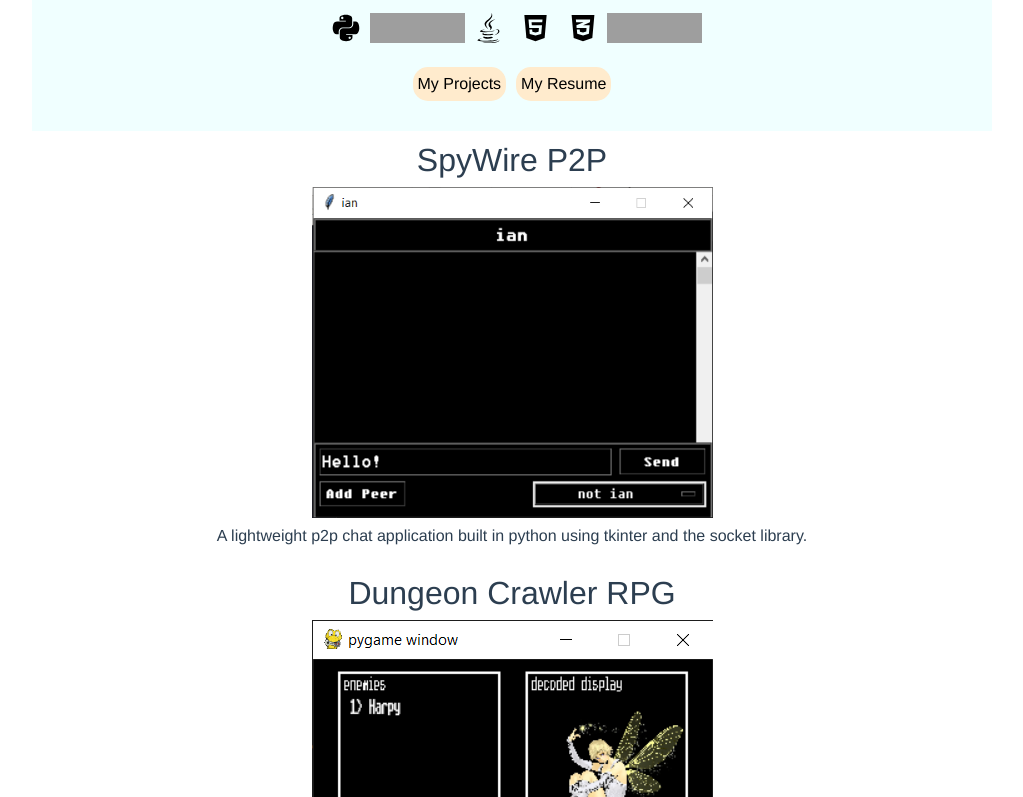
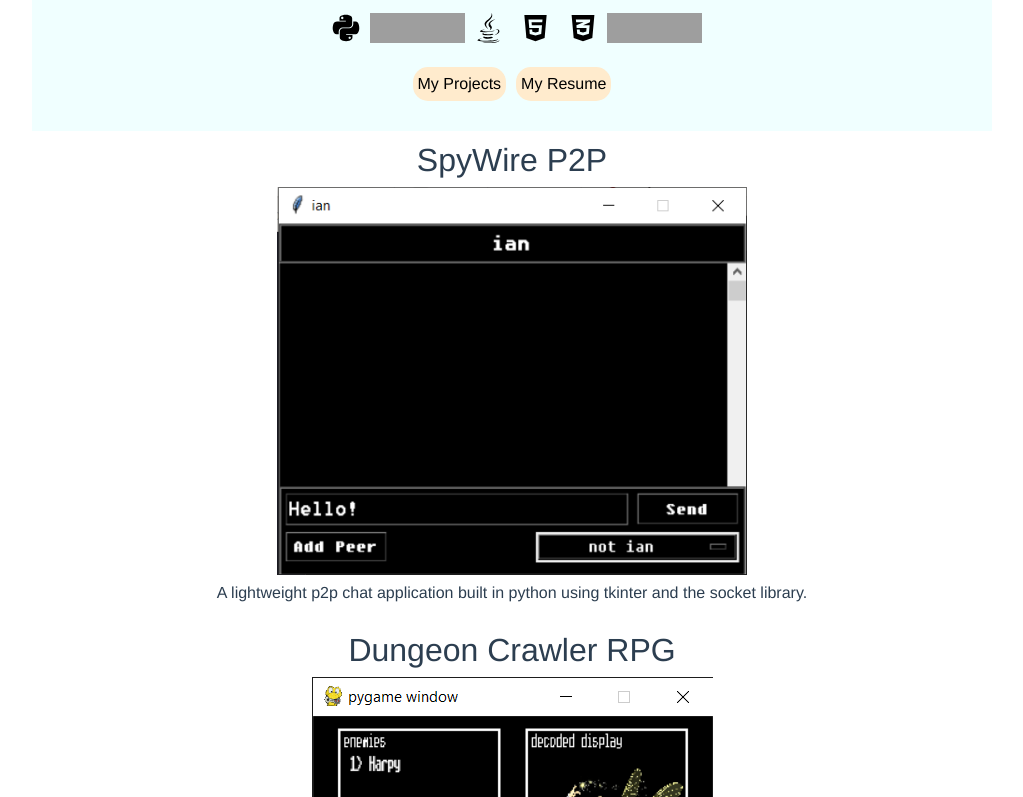
Before and after one commit to vidaliATWIT/ianv-portfolio, a Vue app: page / in a window 1280 px wide. Shown: the part 623-1420 px from the top of the page, without its empty margins (128-1151 px from the left). Built offline with nearby package versions, Linux system fonts and the light colour scheme; grey boxes are pictures that could not be loaded.

Commit message:
Projects section looks better

```diff
--- a/src/components/ProjectCard.vue
+++ b/src/components/ProjectCard.vue
@@ -36,13 +36,14 @@ export default {
         text-align: center;
         flex-wrap: wrap;
         max-width: 75%;
+        flex: 1 1 0;
 
     }
     .project-card {
         flex-wrap: wrap;
         margin: 10px;
         /*border: 1px solid rgb(0, 0, 0);*/
-        width: 100%;;
+        width: 100%;
     }
 
     .project-card p {
@@ -52,8 +53,7 @@ export default {
         padding: 5px;
     }
     .project-card img {
-
         height: auto;
-        max-width: 401px;
+        max-width: 50%;
     }
 </style>
```
